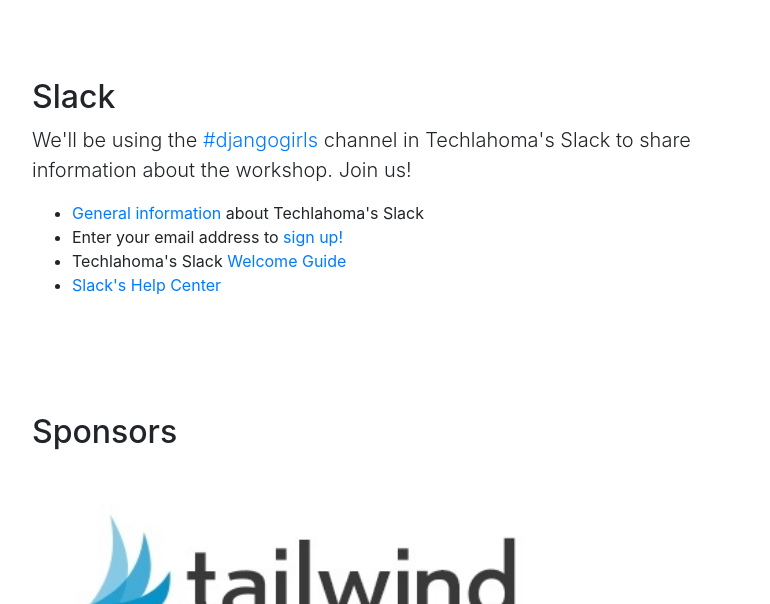
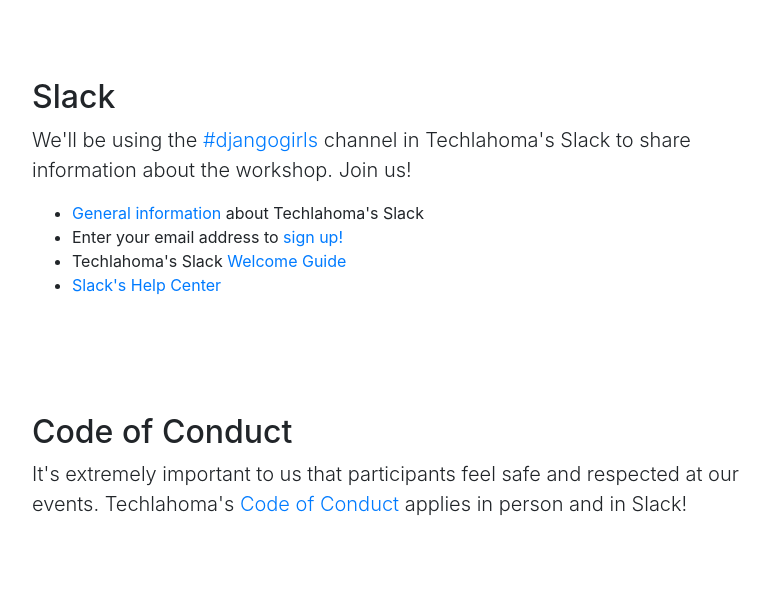
Before and after one commit to kacollins/django-okc, a website with bundled scripts: page index.html in a window 1280 px wide. Shown: the part 2196-2800 px from the top of the page, without its empty margins (243-1013 px from the left). Built offline with nearby package versions, Linux system fonts and the light colour scheme.

Commit message:
Added code of conduct.

```diff
--- a/index.html
+++ b/index.html
@@ -43,6 +43,9 @@
             </li>
             <li class="nav-item">
               <a class="nav-link js-scroll-trigger" href="#slack">Slack</a>
+            </li>
+            <li class="nav-item">
+              <a class="nav-link js-scroll-trigger" href="#conduct">Code of Conduct</a>
             </li>
             <li class="nav-item">
               <a class="nav-link js-scroll-trigger" href="#sponsors">Sponsors</a>
@@ -134,6 +137,17 @@
       </div>
     </section>
 
+    <section id="conduct">
+      <div class="container">
+        <div class="row">
+          <div class="col-lg-8 mx-auto">
+            <h2>Code of Conduct</h2>
+            <p class="lead">It's extremely important to us that participants feel safe and respected at our events. Techlahoma's <a href="https://www.techlahoma.org/code-of-conduct">Code of Conduct</a> applies in person and in Slack!</p>
+          </div>
+        </div>
+      </div>
+    </section>
+
     <section id="sponsors">
       <div class="container">
         <div class="row">
```
